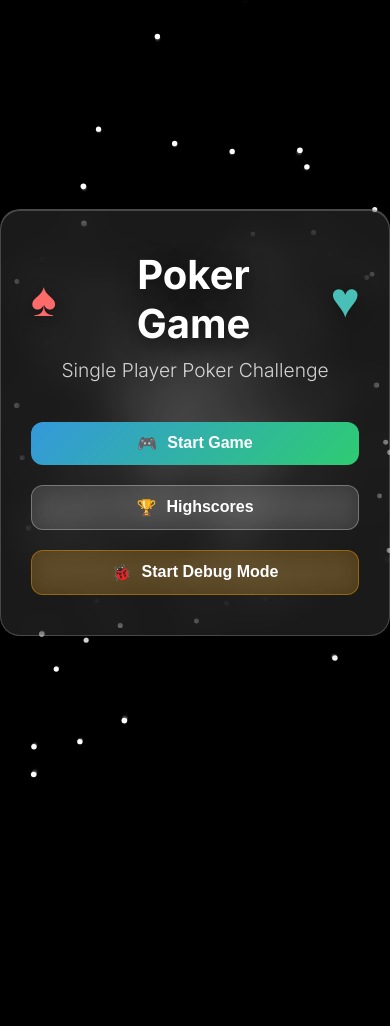
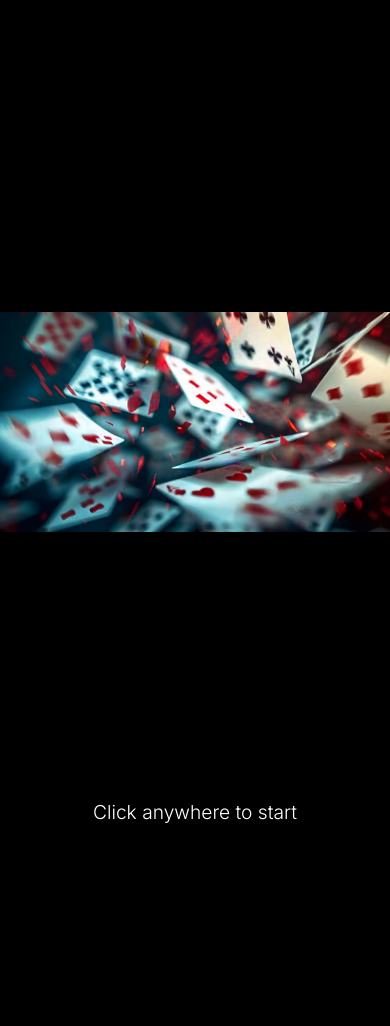
Before and after one commit to axewater/ballantro, a FastAPI app: page / in a window 390 px wide. Run offline with FastAPI, Linux system fonts and the light colour scheme.

Commit message:
added splash screen with fade transition and responsive design

```diff
--- a/static/css/responsive.css
+++ b/static/css/responsive.css
@@ -1,4 +1,16 @@
 @media (max-width: 768px) {
+    /* Splash screen responsive adjustments */
+    .splash-container {
+        height: 100vh;
+        display: flex;
+        flex-direction: column;
+        justify-content: center;
+    }
+
+    .splash-text p {
+        font-size: 1.2rem;
+    }
+
     #game-screen {
         flex-direction: column;
         align-items: center;
@@ -84,3 +96,13 @@
         font-size: 0.8rem;
     }
 }
+
+/* Fade transition for splash screen */
+#splash-screen {
+    transition: opacity 0.5s ease;
+}
+
+#splash-screen.fade-out {
+    opacity: 0;
+    pointer-events: none;
+}
--- a/static/css/screens.css
+++ b/static/css/screens.css
@@ -1,3 +1,47 @@
+/* Splash screen */
+#splash-screen {
+    background-color: #000;
+    z-index: 9999;
+    opacity: 1;
+    transition: opacity 0.5s ease;
+}
+#splash-screen.fade-out {
+    opacity: 0;
+    pointer-events: none;
+}
+
+.splash-container {
+    position: relative;
+    max-width: 100%;
+    max-height: 100vh;
+    overflow: hidden;
+    cursor: pointer;
+}
+
+.splash-image {
+    width: 100%;
+    height: auto;
+    max-height: 100vh;
+    object-fit: contain;
+    display: block;
+}
+
+.splash-overlay {
+    position: absolute;
+    bottom: 0;
+    left: 0;
+    right: 0;
+    background: rgba(0, 0, 0, 0.5);
+    padding: 20px;
+    text-align: center;
+}
+
+.splash-text p {
+    color: white;
+    font-size: 1.5rem;
+    font-weight: 300;
+}
+
 /* Startup screen */
 .main-menu { /* Extends .glass-panel */
     text-align: center;
--- a/static/js/game.js
+++ b/static/js/game.js
@@ -1,3 +1,23 @@
+// Handle splash screen
+document.addEventListener('DOMContentLoaded', () => {
+    const splashScreen = document.getElementById('splash-screen');
+
+    splashScreen.addEventListener('click', () => {
+        // Add fade out class to splash screen
+        splashScreen.classList.add('fade-out');
+        // Add fade in class to startup screen
+        const startupScreen = document.getElementById('startup-screen');
+        startupScreen.classList.add('fade-in');
+        // After fade out animation ends, hide splash and show startup screen fully
+        splashScreen.addEventListener('transitionend', () => {
+            splashScreen.classList.remove('active', 'fade-out');
+            startupScreen.classList.remove('fade-in');
+            startupScreen.classList.add('active');
+        }, { once: true });
+        initializeGame();
+    });
+});
+
 function logClientHand(label, handArray) {
     const handStr = handArray && Array.isArray(handArray) ? handArray.map(card => `${card.rank}${card.suit.charAt(0).toUpperCase()}`).join(', ') : 'N/A';
     console.log(`CLIENT: ${label} [${handStr}] (Count: ${handArray ? handArray.length : 0})`);
@@ -742,7 +762,10 @@ class PokerGame {
     }
 }
 
-// Initialize game when page loads
-document.addEventListener('DOMContentLoaded', () => {
+// Initialize game function - called after splash screen is clicked
+function initializeGame() {
     window.pokerGame = new PokerGame();
-});
+}
+
+// The original DOMContentLoaded event listener has been moved to the top
+// and now calls initializeGame() after the splash screen is clicked
--- a/templates/index.html
+++ b/templates/index.html
@@ -16,10 +16,42 @@
     <link rel="stylesheet" href="/static/css/screens.css">
     <link rel="stylesheet" href="/static/css/animations.css">
     <link rel="stylesheet" href="/static/css/responsive.css">
+    <style>
+        /* Fade transition styles for splash and startup screens */
+        #splash-screen {
+            opacity: 1;
+            transition: opacity 0.8s ease;
+        }
+        #splash-screen.fade-out {
+            opacity: 0;
+            pointer-events: none;
+        }
+        #startup-screen {
+            opacity: 0;
+            transition: opacity 0.8s ease;
+            pointer-events: none;
+        }
+        #startup-screen.active {
+            opacity: 1;
+            pointer-events: auto;
+        }
+    </style>
 </head>
 <body>
     <div class="game-container">
         <!-- Background -->
+        <!-- Splash Screen -->
+        <div id="splash-screen" class="screen active">
+            <div class="splash-container">
+                <img src="/static/assets/images/main.png" alt="Game Splash" class="splash-image">
+                <div class="splash-overlay">
+                    <div class="splash-text">
+                        <p>Click anywhere to start</p>
+                    </div>
+                </div>
+            </div>
+        </div>
+
         <div class="background">
             <canvas id="starfield"></canvas>
             <div class="bg-gradient"></div>
@@ -172,7 +204,7 @@
         </div>
 
         <!-- Startup Screen -->
-        <div id="startup-screen" class="screen active">
+        <div id="startup-screen" class="screen">
             <div class="glass-panel main-menu">
                 <h1 class="game-title">
                     <span class="title-icon">♠</span>
@@ -381,6 +413,28 @@
     <script src="/static/js/game.js"></script>
     <script src="/static/js/starfield.js"></script>
     <script src="/static/js/animations.js"></script>
+    <script>
+        // Handle splash screen with fade transition
+        document.addEventListener('DOMContentLoaded', () => {
+            const splashScreen = document.getElementById('splash-screen');
+            const startupScreen = document.getElementById('startup-screen');
 
+            splashScreen.addEventListener('click', () => {
+                // Add fade-out class to splash screen
+                splashScreen.classList.add('fade-out');
+                // After transition ends, hide splash and show startup screen with fade-in
+                splashScreen.addEventListener('transitionend', () => {
+                    splashScreen.classList.remove('active');
+                    startupScreen.classList.add('active');
+                    initializeGame();
+                }, { once: true });
+            });
+        });
+
+        // Initialize game function - called after splash screen is clicked
+        function initializeGame() {
+            window.pokerGame = new PokerGame();
+        }
+    </script>
 </body>
 </html>
```
